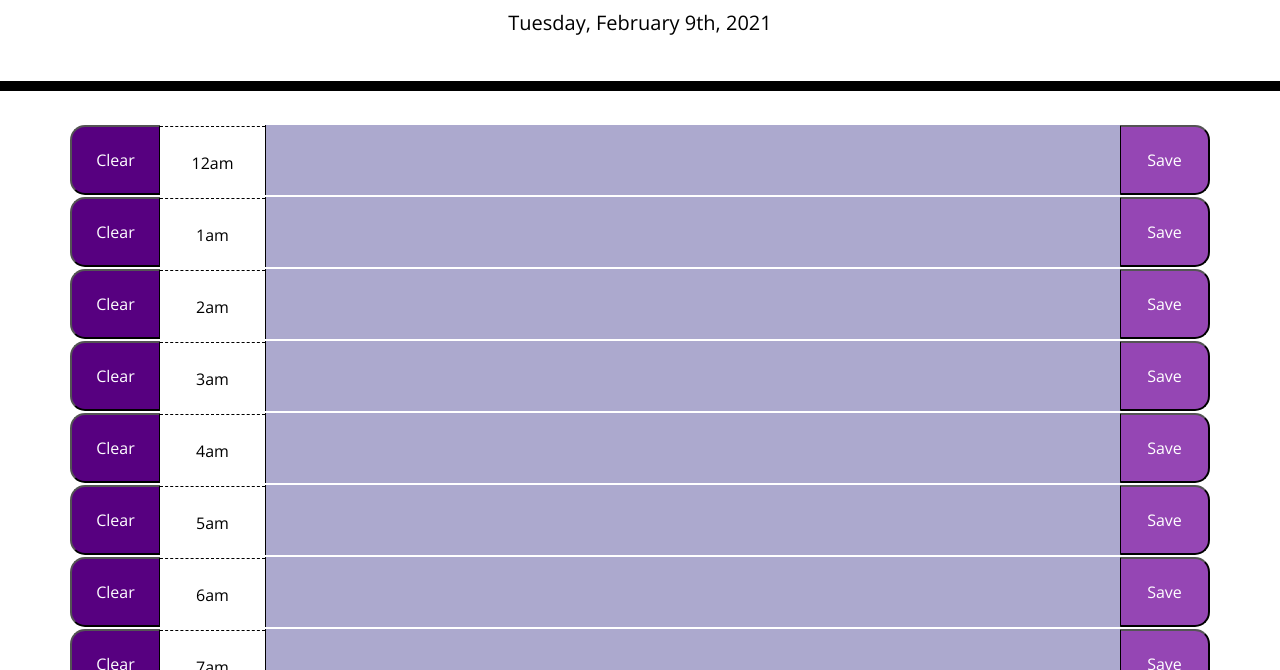
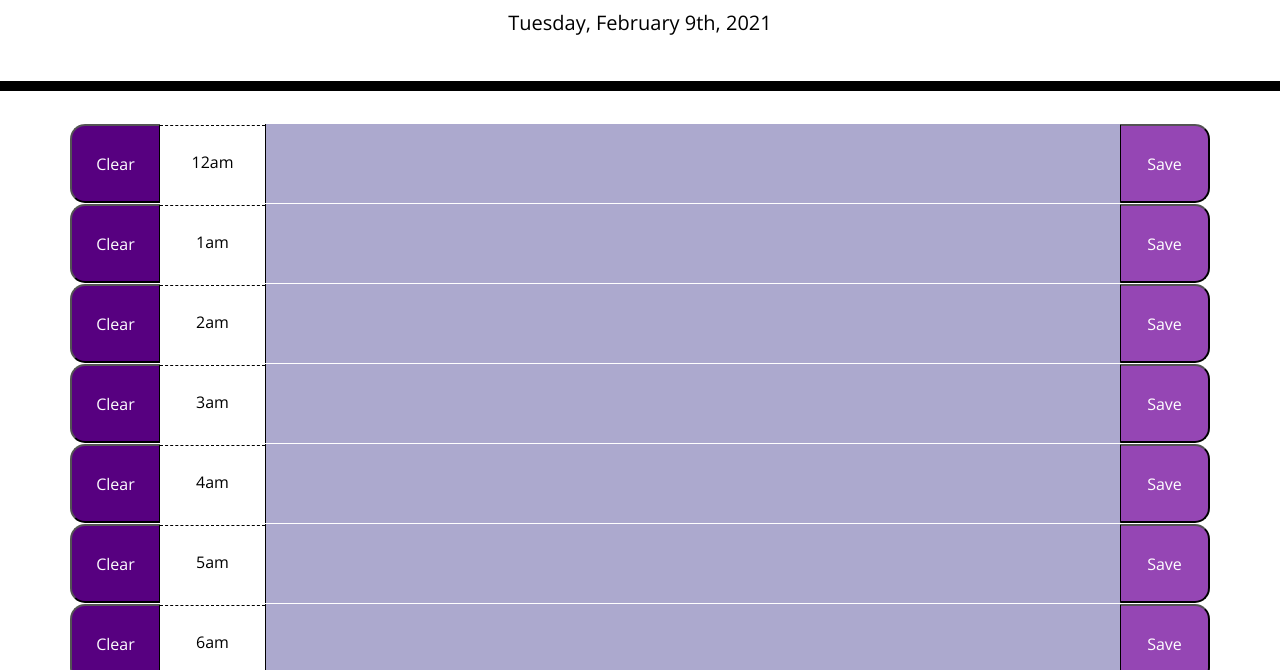
Before and after one commit to MIllhouse36/hourlyScheduler, a plain HTML site: page index.html in a window 1280 px wide. Shown: the part 130-800 px from the top of the page. Drawn offline with nearby package versions, Linux system fonts and the light colour scheme.

Commit message:
cleaning up source figuring out localstorage GET

```diff
--- a/script.js
+++ b/script.js
@@ -2,14 +2,15 @@ var container = document.querySelector(".container");
 var saveBtn = document.querySelector(".saveBtn");
 var current = moment().hour();
 var date = document.getElementById("currentDay");
-
 date.textContent = moment().format("dddd, MMMM Do, YYYY");
-
+let rids = [];
+let keys = [];
 timeOneDay();
 
 function timeOneDay() {
   for (i = 0; i < 24; i++) {
     var hours = moment().startOf("day").add(i, "hours").format("H");
+   // console.log(hours) ***
     var formattedTime = moment()
       .startOf("day")
       .add(i, "hours")
@@ -43,8 +44,10 @@ function timeOneDay() {
 
     if (parseInt(rowId) < current) {
       textarea.setAttribute("class", "col-9  past description");
-    } else if (parseInt(rowCon.id) > current) {
+    } else if (parseInt(rowId) > current) {
       textarea.setAttribute("class", "col-9  future description");
+    }
+    rids.push(rowId)
   }
 
   saveBtn.addEventListener("click", function (event) {
@@ -52,12 +55,21 @@ function timeOneDay() {
     var textarea = event.target.previousSibling;
     var hour = textarea.previousSibling.textContent;
     var row = event.target.parentNode;
-      console.log(row.id);
+    // console.log(row.id);
     var text = textarea.value;
-      if (text == "") {
+    if (text === "") {
       alert("must add text to save");
     }
     localStorage.setItem(hour, text);
   });
+
+
+  // **** console.log(rids)
+  for ( var i = 0, len = localStorage.length; i < len; ++i ) {
+    // console.log(localStorage.key(i))
+    const jawns = (localStorage.key( i ).slice(0, localStorage.key.length -3)) ;
+    // console.log(jawns)
+
   }
+
 }
--- a/style.css
+++ b/style.css
@@ -3,7 +3,6 @@ body {
     font-family: 'Open Sans', sans-serif;
     font-size: 16px;
     line-height: 1;
-    background-color: rgb(255, 255, 255);
   }
 
   textarea{
@@ -24,10 +23,6 @@ body {
     border-bottom: 10px solid black;
   }
 
-  .container{
-    padding-bottom: 2rem;
-    margin: 0 auto
-  }
   .description{
     white-space: pre-wrap;
 
@@ -37,12 +32,17 @@ body {
     text-align: center;
     border-radius: 15px;
   }
+  /* .container{
+    padding-bottom: 2rem;
+    margin: 0 auto
+  } */
 
-  .row {
-    white-space: pre-wrap;
 
-    padding-top: 2px;
-  }
+ .row {
+  white-space: pre-wrap;
+  height: 80px;
+  border-top: 1px solid white;;
+}
 
   .hour {
     background-color: #ffffff;
```
Lines whose indentation alone changed are shown as unchanged.
